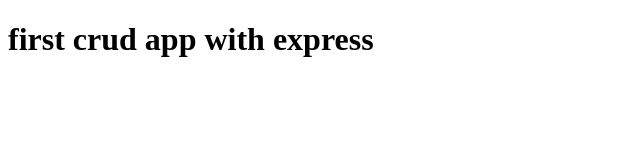
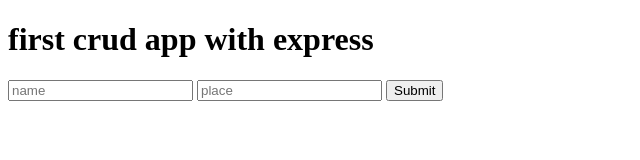
Before and after one commit to revanthkumaar/NodeJS_Training_June_by_Revanth, a website: page first_crud_app_with_express/index.html in a window 1280 px wide. Shown: the whole page, without its empty margins (0-640 px from the left). Drawn offline with Linux system fonts and the light colour scheme.

Commit message:
asda
sdasdas

```diff
--- a/first_crud_app_with_express/index.html
+++ b/first_crud_app_with_express/index.html
@@ -6,5 +6,13 @@
 </head>
 <body>
   <h1>first crud app with express </h1>
+
+  <form action="/userdata" method="POST">
+    <input type="text" placeholder="name" name="name">
+    <input type="text" placeholder="place" name="place">
+    <button type="submit">Submit</button>
+  </form>
+
+
 </body>
 </html>
--- a/first_crud_app_with_express/package.json
+++ b/first_crud_app_with_express/package.json
@@ -10,6 +10,7 @@
   "author": "",
   "license": "ISC",
   "dependencies": {
+    "body-parser": "^1.19.0",
     "express": "^4.17.1",
     "nodemon": "^2.0.7"
   }
```
Also changed, not shown: first_crud_app_with_express/server.js (+9 -0 lines).
